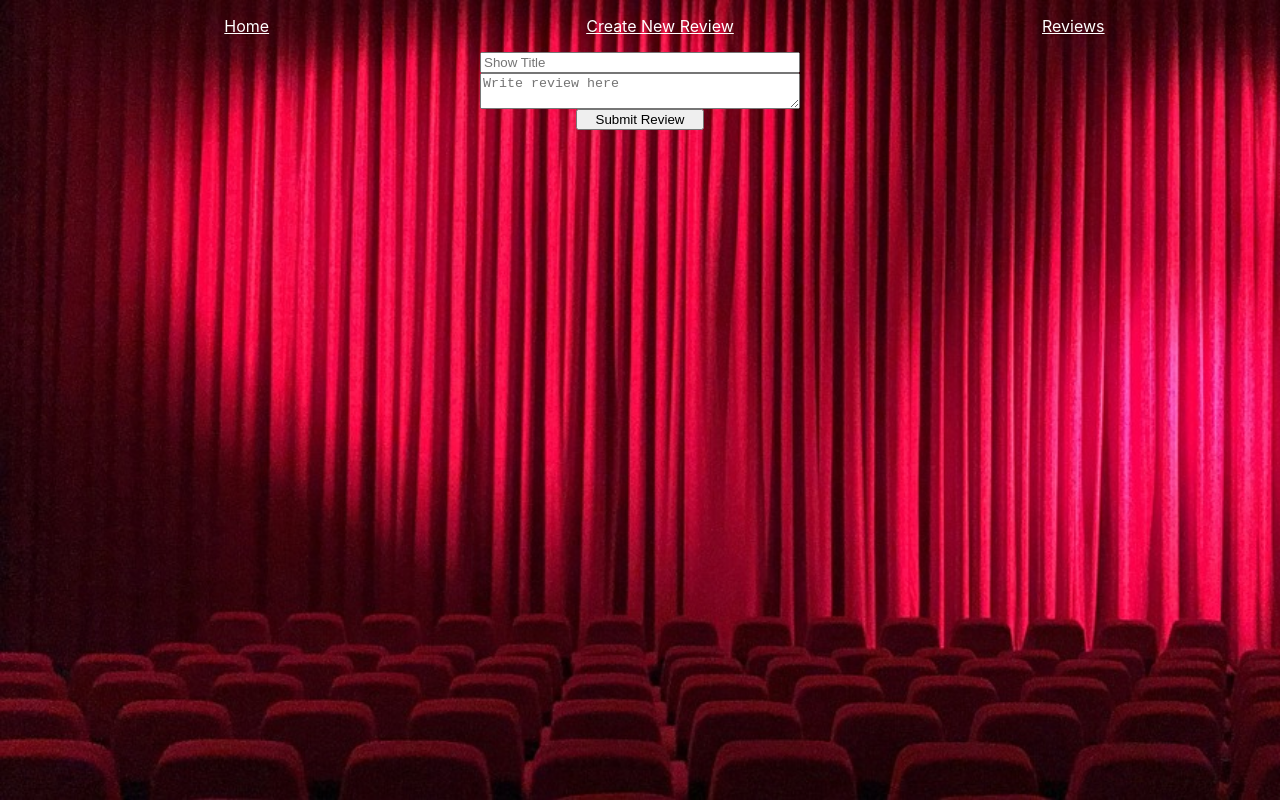
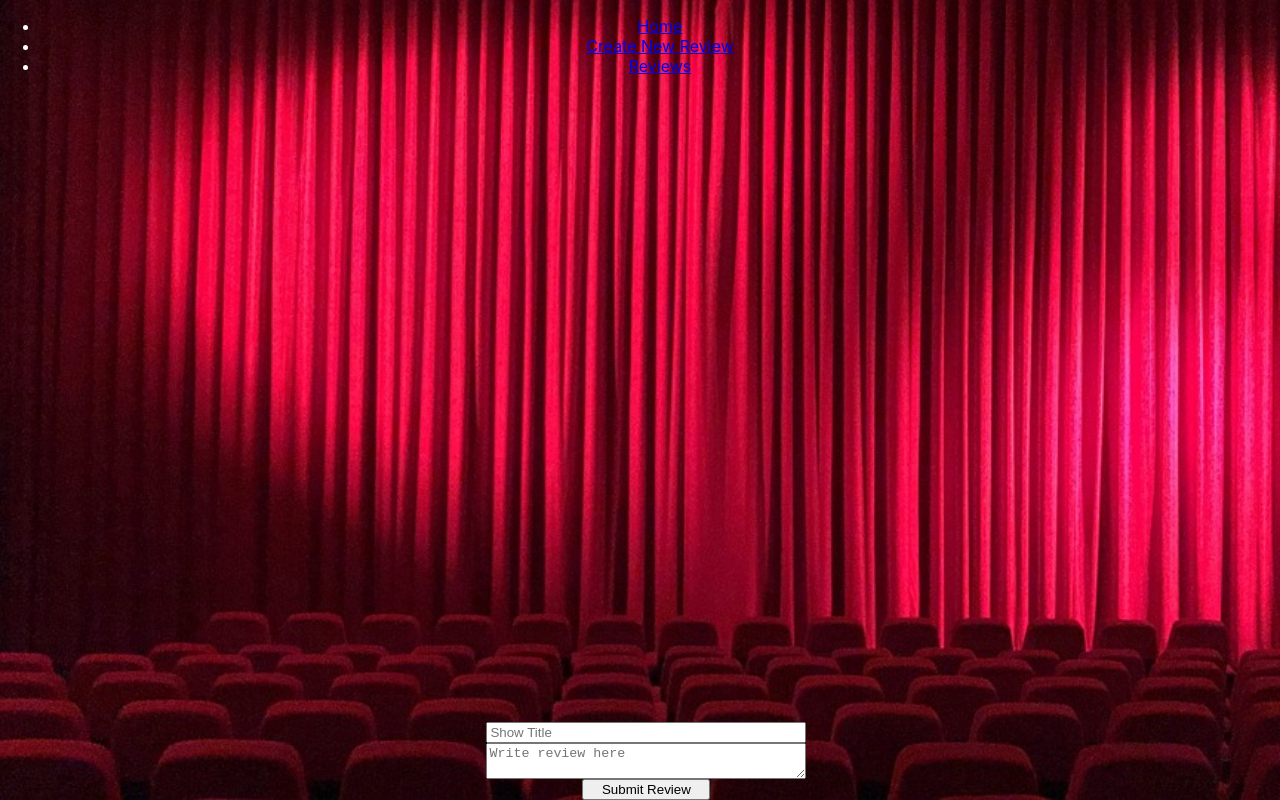
Before and after one commit to HornRyRy/TVMazeProject, a React (Create React App) app: page /reviews/new in a window 1280 px wide. Built offline with nearby package versions, Linux system fonts and the light colour scheme; no server answers.

Commit message:
add fetch for reviews to display in review component

```diff
--- a/db.json
+++ b/db.json
@@ -1,14 +1,19 @@
 {
   "reviews": [
     {
-      "name": "BattleStar Galactica",
-      "review": "fuck yeah",
-      "id": 5
+      "name": "asdf",
+      "review": "sadf",
+      "id": 2
     },
     {
-      "name": "Star Trek",
-      "review": "DOPE",
-      "id": 6
+      "name": "asdfgbtrefvrd",
+      "review": "safdgtnytgrf",
+      "id": 3
+    },
+    {
+      "name": "sadfghgnfbdvdcfertynhgmjhg f",
+      "review": "svdfgfnhmj,mhngfv dcsdsrgtymjh gfds",
+      "id": 4
     }
   ],
   "favorites": [
--- a/src/App.css
+++ b/src/App.css
@@ -38,7 +38,6 @@ body {
   display: flex;
   justify-content: space-between;
   flex-wrap: wrap;
-  height: 50%;
 }
 
 #searchCard {
@@ -74,8 +73,11 @@ body {
     display: flex;
     flex-direction: column;
     width: 25%;
+    bottom: 0;
     margin:auto;
+    position:fixed;
     left:38%;
+
   }
 
   .submitButton {
@@ -86,9 +88,3 @@ body {
   #text {
     color:white;
   }
-
-  a {
-    color:white;
-    display:inline-block;
-    width: 33.33%;
-  }
--- a/src/components/App.js
+++ b/src/components/App.js
@@ -54,7 +54,6 @@ function App() {
   const [queryByShow, setQueryByShow] = useState([])
 
 
-
   const hardCodedSearchVariable = "simpsons"
   const varQuery = `https://api.tvmaze.com/search/shows?q=${queryByShow}`
 
@@ -74,8 +73,6 @@ useEffect(() =>{
   fetchData()
 }, [varQuery])        //dependencies array - run once if array is empty
 
-
-
 const handleSearch = event => {
   setQueryByShow(event.target.value)
   console.log(event.target.value)
@@ -88,10 +85,10 @@ const handleSearch = event => {
       <main className="App">
 
       <nav>
-        <ul id='navBar'>
-          <Link to="/">Home</Link>
-          <Link to="/reviews/new">Create New Review</Link>
-          <Link to="/reviews">Reviews</Link>
+        <ul className='label'>
+          <li><Link to="/">Home</Link></li>
+          <li><Link to="/reviews/new">Create New Review</Link></li>
+          <li><Link to="/reviews">Reviews</Link></li>
         </ul>
 
       </nav>
--- a/src/components/ReviewContainer.js
+++ b/src/components/ReviewContainer.js
@@ -1,19 +1,9 @@
-
-import React, { useEffect, useState } from 'react'
-import Reviews from './Reviews'
+import React from 'react'
 
 const ReviewContainer = () => {
-    const [showReview, setShowReview] = useState({})
-
-    useEffect(() => {
-        fetch('http://localhost:8888/reviews')
-            .then(res => res.json())
-            .then(review => setShowReview(review))
-      }, [])
-
   return (
     <div>
-        <Reviews name={showReview.name} review={showReview.review}/>
+      <p id='text'> BOTTOM O' THE PAGE</p>
     </div>
   )
 }
--- a/src/components/Reviews.js
+++ /dev/null
@@ -1,12 +0,0 @@
-import React from 'react'
-
-const Reviews = ({name, review}) => {
-  return (
-    <div>
-      {name}
-      {review}
-    </div>
-  )
-}
-
-export default Reviews
```
